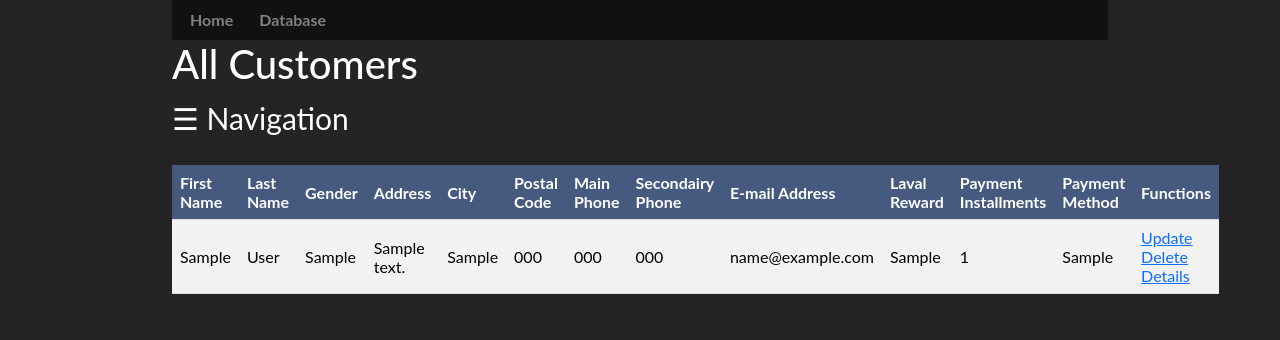
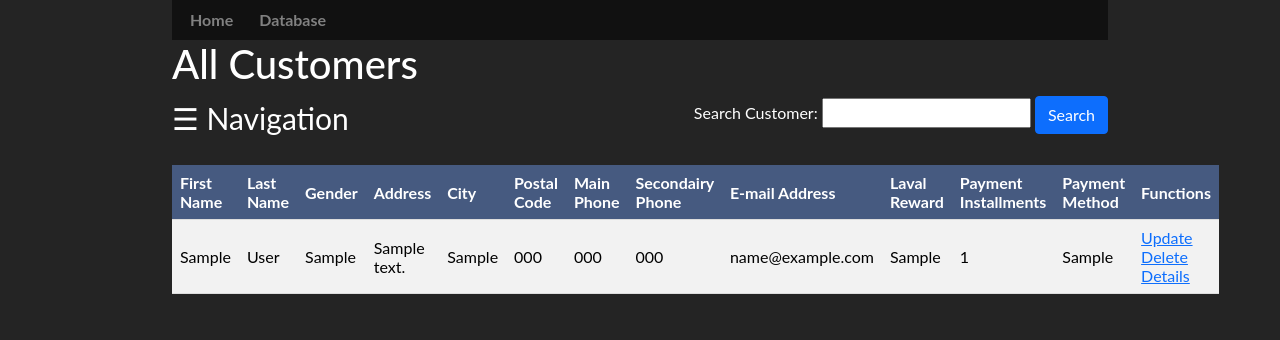
Before and after one commit to vkkGH/Sys-Dev-Project, a PHP site: page /Animal/Customer in a window 1280 px wide. Shown: the top 340 px of the page. Run offline with PHP 8.4, Linux system fonts and the light colour scheme; tables that the repository leaves empty hold one stand-in row (values such as "Sample post").

Commit message:
added search bar

```diff
--- a/app/controllers/Customer.php
+++ b/app/controllers/Customer.php
@@ -4,9 +4,15 @@ namespace app\controllers;
 class Customer extends \app\core\Controller {
 
 	public function index() {
-		$customer = new \app\models\Customer();
-		$data = $customer->getAll();
-		$this->view('Customer/index', $data);
+		if(!isset($_POST['search'])) {
+			$customer = new \app\models\Customer();
+			$data = $customer->getAll();
+			$this->view('Customer/index', $data);
+		}else {
+			$customers = new \app\models\Customer();
+			$data = $customers -> getCustomerBySearch($_POST['csearch']);
+			$this->view('Customer/index', $data);
+		}
 	}
 
 	// public function create(){
--- a/app/models/Customer.php
+++ b/app/models/Customer.php
@@ -63,4 +63,14 @@ class Customer extends \app\core\Model {
 		$STMT = self::$_connection->prepare($SQL);
 		$STMT->execute(['customer_id'=>$customer_id]);
 	}
+
+	public function getCustomerBySearch($Customer) {
+		$yes = "WHERE customer_id LIKE '%$Customer%' OR first_name LIKE '%$Customer%' OR last_name LIKE '%$Customer%' OR gender LIKE '%$Customer%' OR address LIKE '%$Customer%' OR city LIKE '%$Customer%' OR postal_code LIKE '%$Customer%' OR main_phone LIKE '%$Customer%' OR secondary_phone LIKE '%$Customer%' OR email LIKE '%$Customer%' OR laval_reward LIKE '%$Customer%' OR payment_installments LIKE '%$Customer%' OR payment_method LIKE '%$Customer%'";
+		$SQL = "SELECT * FROM Customer $yes";
+		$STMT = self::$_connection->prepare($SQL);
+		$STMT->execute();
+		$STMT->setFetchMode(\PDO::FETCH_CLASS, "app\models\Customer");
+		return $STMT->fetchAll();
+	}
+
 }
--- a/app/views/Customer/index.php
+++ b/app/views/Customer/index.php
@@ -12,6 +12,17 @@
 
 </head>
 
+
+
+<style>
+	.search {
+		float: right;
+	}
+</style>
+
+
+
+<form action="" method="Post">
 <body>
 	<div class='container'>
 		<?php $this->view('shared/header'); ?>
@@ -19,6 +30,12 @@
 		<h1>All Customers</h1>
 
 		<?php $this->view('shared/navigation'); ?>
+
+			<div class='search'>
+				<label for="csearch">Search Customer: </label>
+				<input type="search" id="csearch" name="csearch">
+				<button type="submit" name="search" class="btn btn-primary">Search</button><br>
+			</div>
 
 		<br>
 		<br>
```
